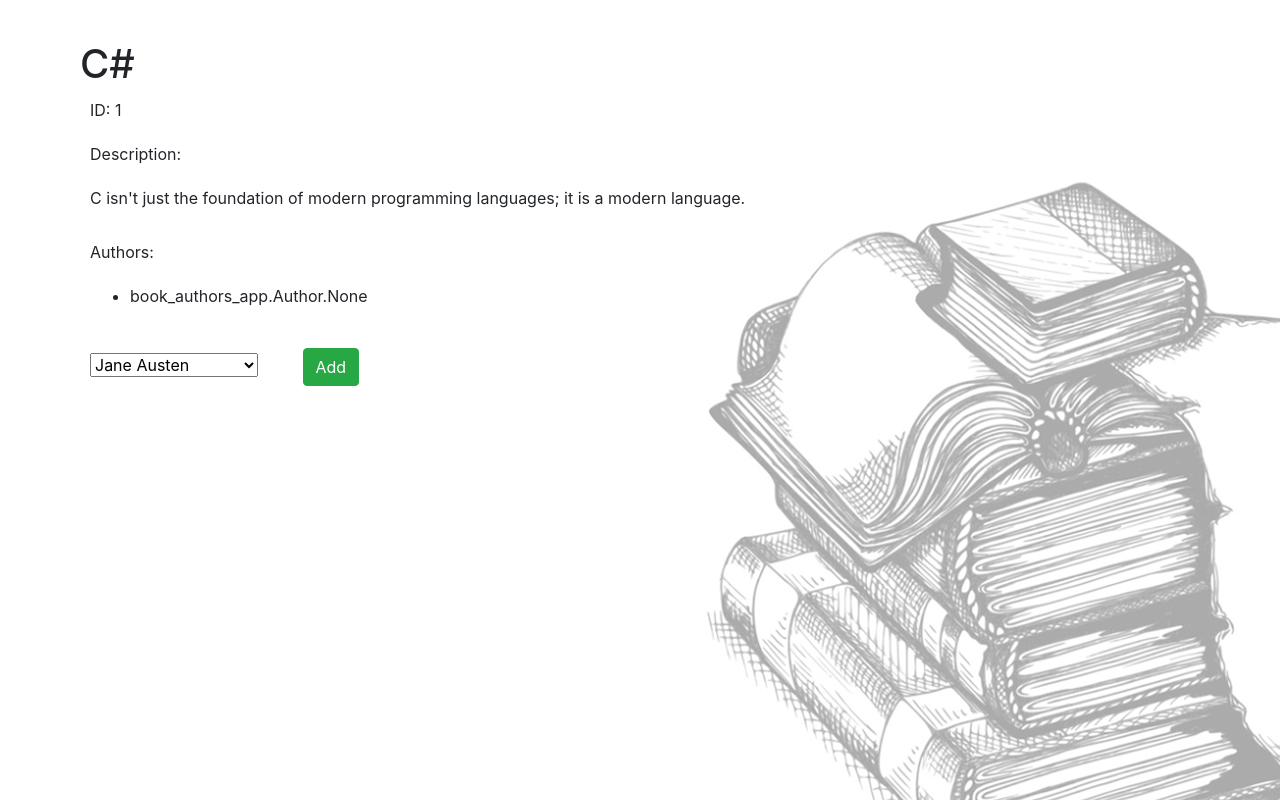
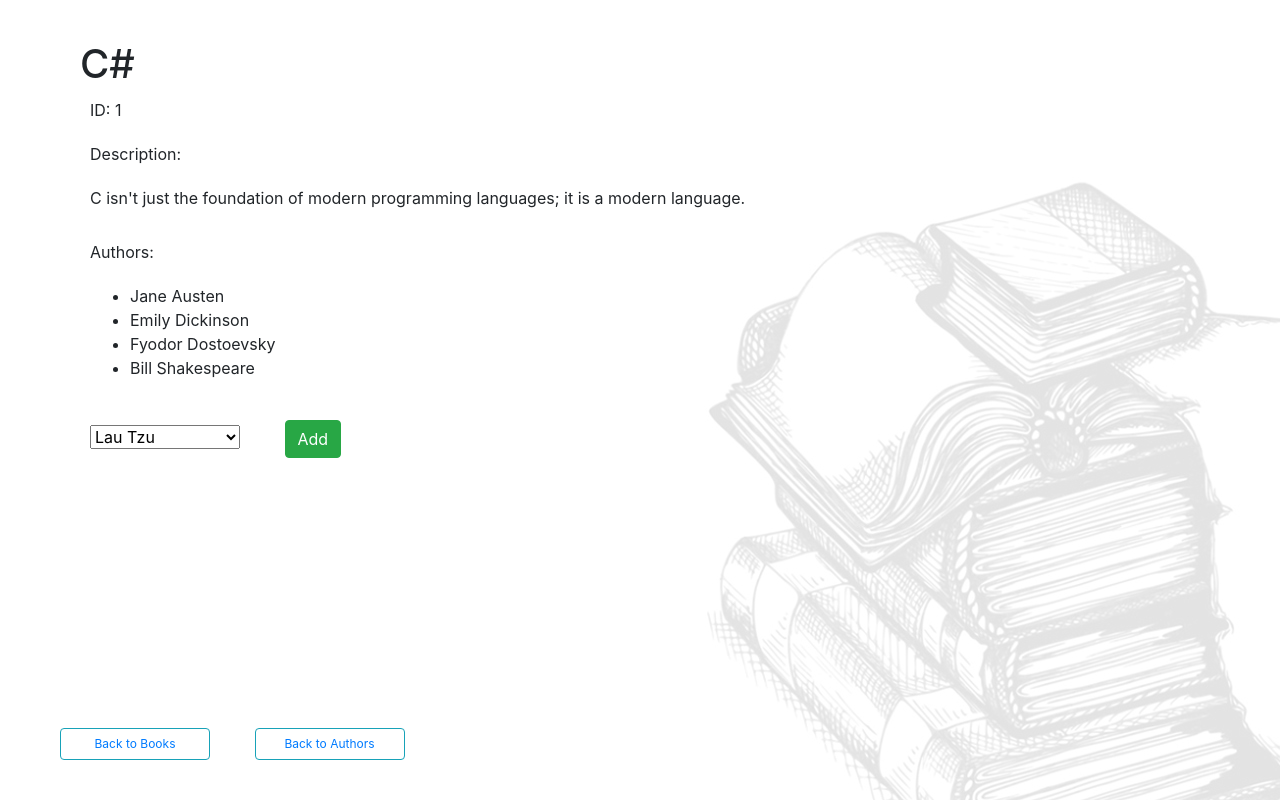
Before and after one commit to francesbathan/books-and-authors, a Django app: page /books/1 in a window 1280 px wide. Run offline with Django 3.2, Linux system fonts and the light colour scheme; data comes from the database, SQL or seed files in the repository; both versions use the stored data as it was after the commit; some libraries are stand-ins or nearby versions.

Commit message:
fixed validation and filtering system for dropdown and books/authors list

```diff
--- a/book_authors_app/models.py
+++ b/book_authors_app/models.py
@@ -35,3 +35,4 @@ class Author(models.Model):
     books = models.ManyToManyField(Book, related_name="authors")
     created_at = models.DateTimeField(auto_now_add=True)
     updated_at = models.DateTimeField(auto_now=True)
+    objects = AuthorManager()
--- a/book_authors_app/static/css/style.css
+++ b/book_authors_app/static/css/style.css
@@ -52,3 +52,14 @@ select {
 #error_msg {
   color: red;
 }
+#backbookbtn,
+#backauthbtn {
+  display: inline-block;
+  width: 150px;
+  font-size: 9pt;
+  position: relative;
+}
+#homebtn {
+  position: absolute;
+  bottom: 0;
+}
--- a/book_authors_app/templates/book_info.html
+++ b/book_authors_app/templates/book_info.html
@@ -23,24 +23,35 @@
         <p>{{ book.desc }}</p>
       </div>
       <div>
-        <!--FIX to display only the authors that wrote the book-->
         <!--authors that "wrote" the book-->
         <label for="">Authors:</label>
         <ul>
-          <li>{{ book.authors }}</li>
+          {% for author in book.authors.all %}
+          <li>{{ author.first_name }} {{ author.last_name }}</li>
+          {% endfor %}
         </ul>
       </div>
       <div>
-        <select>
-          <!--FIX so choices will be added to the book's list when you click Add-->
-          <!--FIX so choices will only be limited to the authors that the book is not associated with-->
-
-          <!--menu to add author in the list of who wrote the book-->
-          {% for author in authors %}
-          <option>{{author.first_name}} {{author.last_name}}</option>
-          {% endfor %}
-        </select>
-        <button type="submit" class="btn btn-success">Add</button>
+        <form action="/addauthortobook/{{ book.id }}" method="POST">
+          {% csrf_token %}
+          <select name="author_id">
+            <!--menu to add author in the list of who wrote the book-->
+            {% for author in authors %}
+            <option value="{{ author.id }}"
+              >{{author.first_name}} {{author.last_name}}</option
+            >
+            {% endfor %}
+          </select>
+          <button type="submit" class="btn btn-success">Add</button>
+        </form>
+      </div>
+      <div id="homebtn">
+        <button class="btn btn-outline-info" id="backbookbtn">
+          <a href="/">Back to Books</a>
+        </button>
+        <button class="btn btn-outline-info" id="backauthbtn">
+          <a href="/authors">Back to Authors</a>
+        </button>
       </div>
     </div>
   </body>
--- a/book_authors_app/urls.py
+++ b/book_authors_app/urls.py
@@ -7,5 +7,7 @@ urlpatterns = [
     path('newauthor', views.newauthor), #process path for adding new author
     path('newbook', views.newbook), #process path for adding new book
     path('books/<int:id>', views.books), #book info
-    path('author_info/<int:id>', views.author_info) #author info
+    path('author_info/<int:id>', views.author_info), #author info
+    path('addauthortobook/<int:id>', views.addauthortobook),
+    path('addbooktoauthor/<int:id>', views.addbooktoauthor),
 ]
--- a/book_authors_app/views.py
+++ b/book_authors_app/views.py
@@ -35,15 +35,37 @@ def newauthor(request): #to process request to add an author on the author list
     return redirect('/authors')
 
 def books(request, id): #book information page
+    other_authors = []
+    book = Book.objects.get(id=id)
+    for author in Author.objects.all():
+        if author not in book.authors.all():
+            other_authors.append(author)
     context = {
-        "book": Book.objects.get(id=id),
-        "authors": Author.objects.all()
+        "authors": other_authors,
+        "book": book
     }
     return render(request, 'book_info.html', context)
 
 def author_info(request, id): #author info page
+    other_books = []
+    author = Author.objects.get(id=id)
+    for book in Book.objects.all():
+        if book not in author.books.all():
+            other_books.append(book)
     context = {
-        "author": Author.objects.get(id=id),
-        "books": Book.objects.all()
+        "books": other_books,
+        "author": author
     }
     return render(request, 'author_info.html', context)
+
+def addauthortobook(request, id): # dropdown menu to add author to the book in book info's author list
+    book = Book.objects.get(id=id)
+    author = Author.objects.get(id=request.POST['author_id'])
+    book.authors.add(author)
+    return redirect(f'/books/{book.id}')
+
+def addbooktoauthor(request, id): # dropdown menu to add book to the author info's book list
+    author = Author.objects.get(id=id)
+    book = Book.objects.get(id=request.POST['book_id'])
+    author.books.add(book)
+    return redirect(f'/author_info/{author.id}')
```
Also changed, not shown: book_authors_app/templates/author_info.html (+21 -15 lines), book_authors_app/static/img/author-bg2.jpg, book_authors_app/static/img/book-bg.jpg, db.sqlite3.
